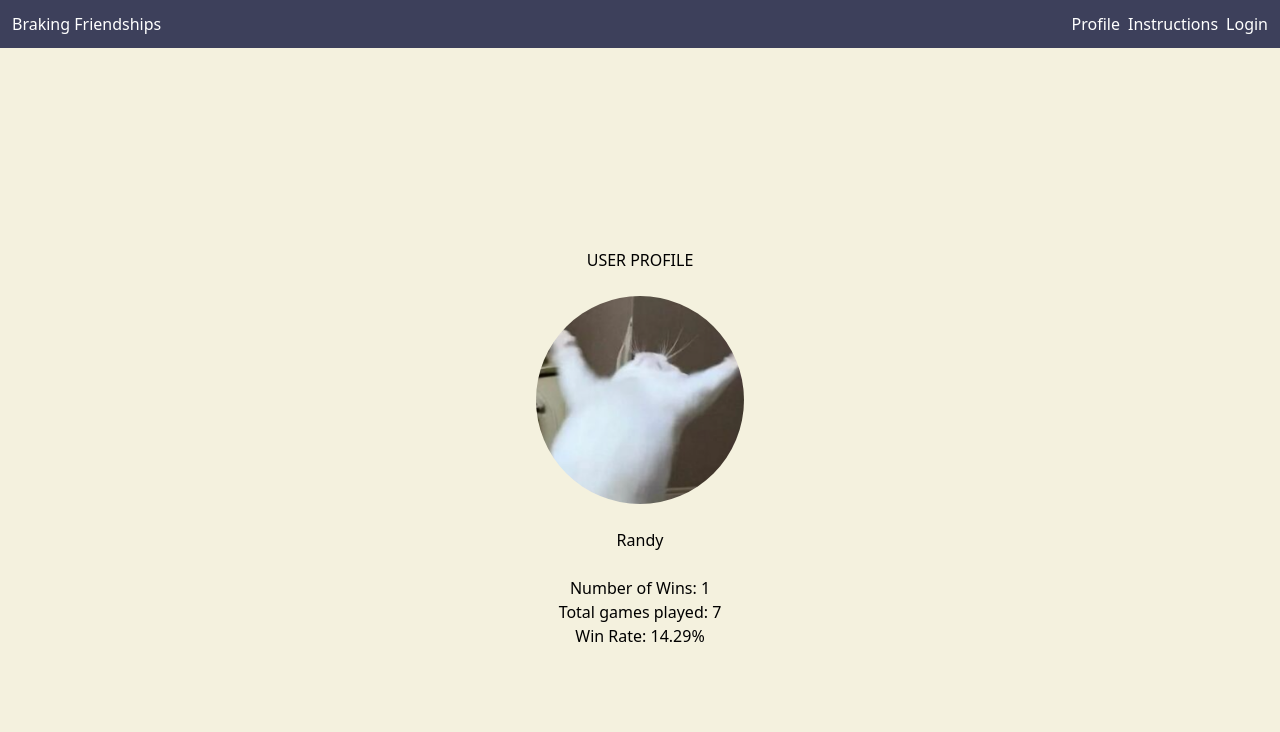
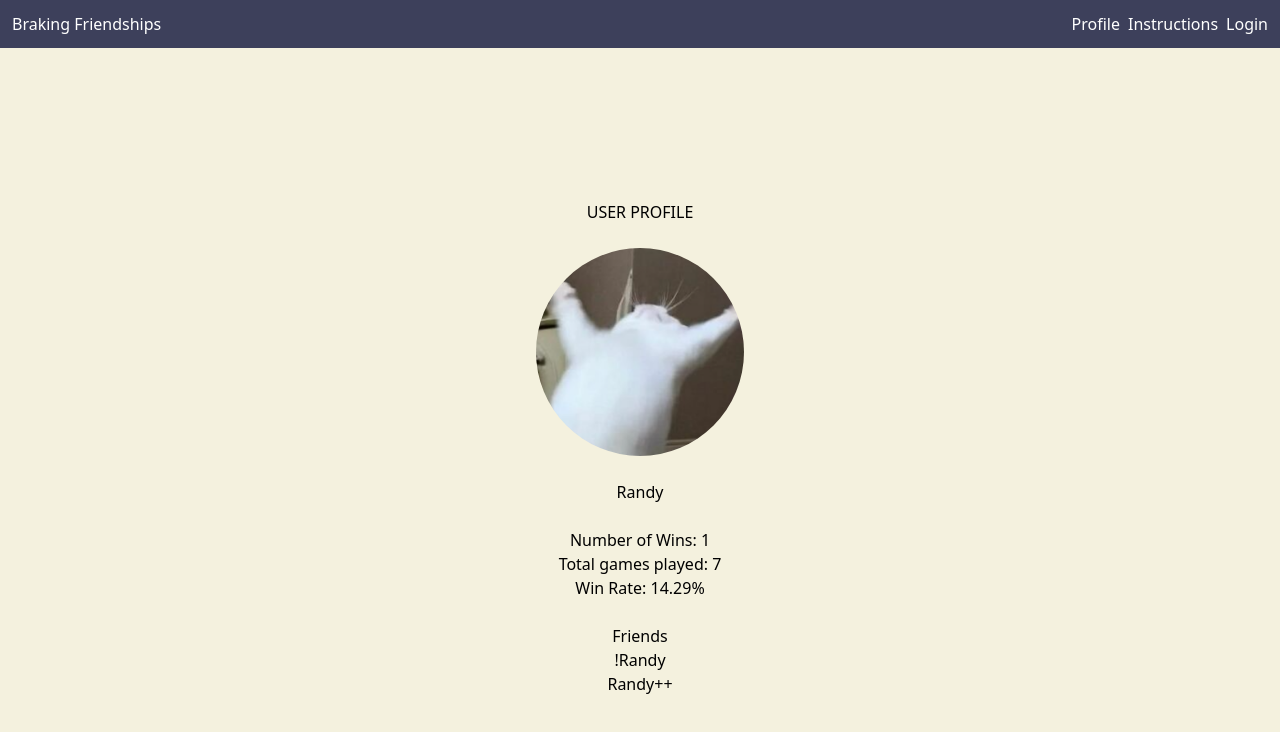
Before and after one commit to Braking-Friendships/blueocean, a React (Create React App) app in the folder client/: page /profile in a window 1280 px wide. Shown: the top 732 px of the page. Built offline with nearby package versions, Linux system fonts and the light colour scheme; no server answers.

Commit message:
Added display friends feature on User profile

```diff
--- a/client/src/components/profile/UserProfile.js
+++ b/client/src/components/profile/UserProfile.js
@@ -1,5 +1,6 @@
 import react, { useState, useEffect } from 'react';
 import axios from 'axios';
+import UserProfileFriends from './UserProfileFriends';
 import madCat from '../../assets/avatars/madCat.png';
 import happyCat from '../../assets/avatars/happyCat.png';
 
@@ -7,7 +8,7 @@ const UserProfile = ({ socket }) => {
   const [profile, setProfile] = useState({
     username: 'Randy',
     email: 'definitelyNotRandy@isRandy.com',
-    friends: [],
+    friends: ['!Randy', 'Randy++'],
     total_wins: 1,
     total_games: 7,
     firebase_id: '2Phajn1cOASIM4jntQkZeAQwLUv2',
@@ -56,9 +57,11 @@ const UserProfile = ({ socket }) => {
       <br />
 
       {!profile.avatar &&
-        <img src={happyCat} className='pointer-events-none w-52 h-auto rounded-full' alt="avatar card" />}
+        <img src={happyCat} className='pointer-events-none w-52 h-auto rounded-full' alt="avatar card" />
+      }
       {profile.avatar &&
-        <img src={profile.avatar} className='pointer-events-none w-52 h-auto rounded-full' alt="avatar card" />}
+        <img src={profile.avatar} className='pointer-events-none w-52 h-auto rounded-full' alt="avatar card" />
+      }
       <br />
 
       <h4>{profile.username}</h4>
@@ -67,7 +70,12 @@ const UserProfile = ({ socket }) => {
       <h4>Number of Wins: {profile.total_wins}</h4>
       <h4>Total games played: {profile.total_games}</h4>
       {profile.total_games > 0 && <h4>Win Rate: {calculateWinRate()}</h4>}
+      <br />
 
+      <div>Friends</div>
+      {profile.friends.length > 0 &&
+        profile.friends.map(friend => { return <UserProfileFriends friend={friend} key={friend} /> })
+      }
     </div>
   );
 };
--- /dev/null
+++ b/client/src/components/profile/UserProfileFriends.js
@@ -0,0 +1,9 @@
+
+
+const UserProfileFriends = ({friend}) => (
+  <div>
+    {friend}
+  </div>
+);
+
+export default UserProfileFriends;
```
